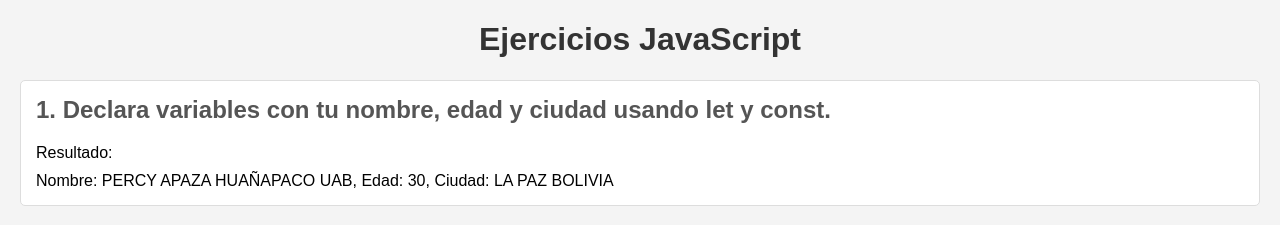
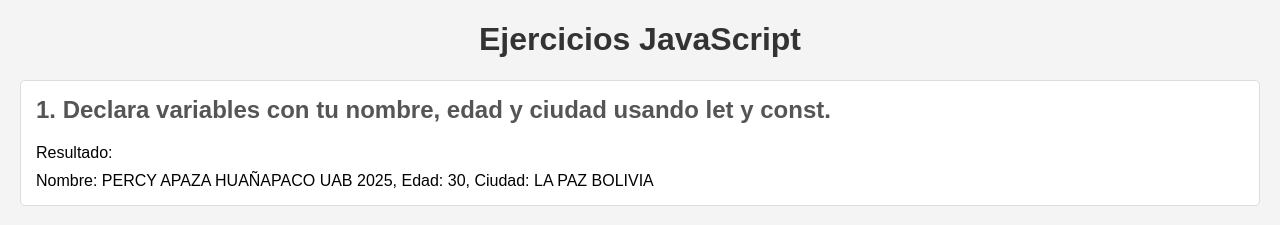
Before and after one commit to gitpercy82/ejemplosjavascript, a plain HTML site: page index.html in a window 1280 px wide. Shown: the top 225 px of the page. Drawn offline with Linux system fonts and the light colour scheme.

Commit message:
index5 of

```diff
--- a/index.html
+++ b/index.html
@@ -226,7 +226,7 @@
 
     <script>
         // Ejercicio 1
-        let nombre = "PERCY APAZA HUAÑAPACO UAB";
+        let nombre = "PERCY APAZA HUAÑAPACO UAB 2025";
         const edad = 30;
         const ciudad = "LA PAZ BOLIVIA";
         document.getElementById("resultado1").innerHTML = `Nombre: ${nombre}, Edad: ${edad}, Ciudad: ${ciudad}`;
```
